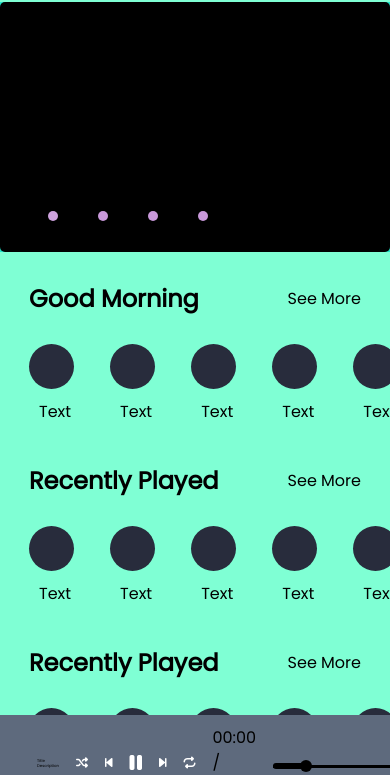
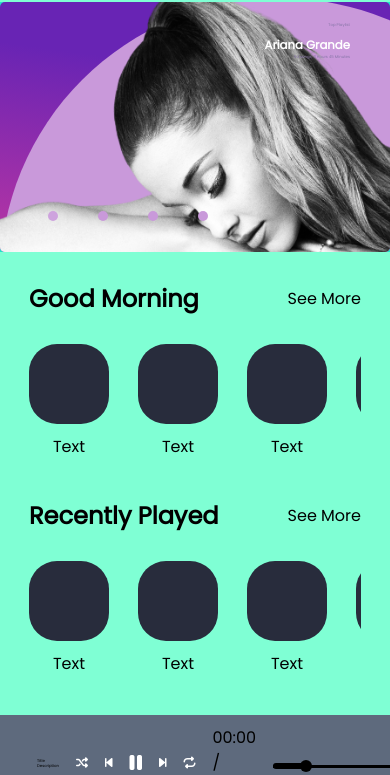
Before and after one commit to Gopisha18072003/Music-Streaming-Webpage, a plain HTML site: page index.html in a window 390 px wide. Shown: the part 69-844 px from the top of the page. Drawn offline with Linux system fonts and the light colour scheme.

Commit message:
start making design resonsive

```diff
--- a/index.html
+++ b/index.html
@@ -130,16 +130,65 @@
                       <!--radio buttons end-->
                       <!--slide images start-->
                       <div class="slide first">
-                        <div style="background-color: black;"></div>
+                        <div class="hero1">
+                            <div class="items">
+                                <img src="singer1.png" alt="">
+                                <div class="circle"></div>
+                            </div>
+
+                            <div class="hero-text">
+                                <p class="small">Top Playlist</p>
+                                <p class="big">Ariana Grande</p>
+                                <p class="medium">Save your tears, Positions, Into you, Die for you, side to side, 7 Rings, problems.....</p>
+                                <p class="small">54 songs, 3 Hours 45 Minutes</p>
+                            </div>
+                        </div>
+                      </div>
+
+                      <div class="slide">
+                        <div class="hero1">
+                            <div class="items">
+                                <img src="singer1.png" alt="">
+                                <div class="circle"></div>
+                            </div>
+
+                            <div class="hero-text">
+                                <p class="small">Top Playlist</p>
+                                <p class="big">Ariana Grande</p>
+                                <p class="medium">Save your tears, Positions, Into you, Die for you, side to side, 7 Rings, problems.....</p>
+                                <p class="small">54 songs, 3 Hours 45 Minutes</p>
+                            </div>
+                        </div>
                       </div>
                       <div class="slide">
-                        <div style="background-color: red;"></div>
+                        <div class="hero1">
+                            <div class="items">
+                                <img src="singer1.png" alt="">
+                                <div class="circle"></div>
+                            </div>
+
+                            <div class="hero-text">
+                                <p class="small">Top Playlist</p>
+                                <p class="big">Ariana Grande</p>
+                                <p class="medium">Save your tears, Positions, Into you, Die for you, side to side, 7 Rings, problems.....</p>
+                                <p class="small">54 songs, 3 Hours 45 Minutes</p>
+                            </div>
+                        </div>
                       </div>
                       <div class="slide">
-                        <div style="background-color: yellow;"></div>
-                      </div>
-                      <div class="slide">
-                        <div style="background-color: green;"></div>
+                        <div class="hero1">
+                            <div class="items">
+                                <img src="singer1.png" alt="">
+                                <div class="circle"></div>
+                            </div>
+
+                            <div class="hero-text">
+                                <p class="small">Top Playlist</p>
+                                <p class="big">Ariana Grande</p>
+                                <p class="medium">Save your tears, Positions, Into you, Die for you, side to side, 7 Rings, problems.....</p>
+                                <p class="small">54 songs, 3 Hours 45 Minutes</p>
+                            </div>
+                        </div>
                       </div>
                       <!-- slide images end-->
                       <!--automatic navigation start-->
@@ -193,142 +242,6 @@
                         <p>Text</p>
                     </div>
                 </div>
-            </div>
-
-            <div class="goodMorning">
-                <div class="heading">
-                    <h2>Recently Played</h2>
-                    <p>See More</p>
-                </div>
-                <div class="card-container">
-                    <div class="card">
-                        <div class="img"></div>
-                        <p>Text</p>
-                    </div>
-                    <div class="card">
-                        <div class="img"></div>
-                        <p>Text</p>
-                    </div>
-                    <div class="card">
-                        <div class="img"></div>
-                        <p>Text</p>
-                    </div>
-                    <div class="card">
-                        <div class="img"></div>
-                        <p>Text</p>
-                    </div>
-                    <div class="card">
-                        <div class="img"></div>
-                        <p>Text</p>
-                    </div>
-                    <div class="card last">
-                        <div class="img"></div>
-                        <p>Text</p>
-                    </div>
-                </div>
-
-            </div>
-
-            <div class="goodMorning">
-                <div class="heading">
-                    <h2>Recently Played</h2>
-                    <p>See More</p>
-                </div>
-                <div class="card-container">
-                    <div class="card">
-                        <div class="img"></div>
-                        <p>Text</p>
-                    </div>
-                    <div class="card">
-                        <div class="img"></div>
-                        <p>Text</p>
-                    </div>
-                    <div class="card">
-                        <div class="img"></div>
-                        <p>Text</p>
-                    </div>
-                    <div class="card">
-                        <div class="img"></div>
-                        <p>Text</p>
-                    </div>
-                    <div class="card">
-                        <div class="img"></div>
-                        <p>Text</p>
-                    </div>
-                    <div class="card last">
-                        <div class="img"></div>
-                        <p>Text</p>
-                    </div>
-                </div>
-
-            </div>
-
-            <div class="goodMorning">
-                <div class="heading">
-                    <h2>Recently Played</h2>
-                    <p>See More</p>
-                </div>
-                <div class="card-container">
-                    <div class="card">
-                        <div class="img"></div>
-                        <p>Text</p>
-                    </div>
-                    <div class="card">
-                        <div class="img"></div>
-                        <p>Text</p>
-                    </div>
-                    <div class="card">
-                        <div class="img"></div>
-                        <p>Text</p>
-                    </div>
-                    <div class="card">
-                        <div class="img"></div>
-                        <p>Text</p>
-                    </div>
-                    <div class="card">
-                        <div class="img"></div>
-                        <p>Text</p>
-                    </div>
-                    <div class="card last">
-                        <div class="img"></div>
-                        <p>Text</p>
-                    </div>
-                </div>
-
-            </div>
-
-            <div class="goodMorning">
-                <div class="heading">
-                    <h2>Recently Played</h2>
-                    <p>See More</p>
-                </div>
-                <div class="card-container">
-                    <div class="card">
-                        <div class="img"></div>
-                        <p>Text</p>
-                    </div>
-                    <div class="card">
-                        <div class="img"></div>
-                        <p>Text</p>
-                    </div>
-                    <div class="card">
-                        <div class="img"></div>
-                        <p>Text</p>
-                    </div>
-                    <div class="card">
-                        <div class="img"></div>
-                        <p>Text</p>
-                    </div>
-                    <div class="card">
-                        <div class="img"></div>
-                        <p>Text</p>
-                    </div>
-                    <div class="card last">
-                        <div class="img"></div>
-                        <p>Text</p>
-                    </div>
-                </div>
-
             </div>
 
             <div class="goodMorning">
--- a/style.css
+++ b/style.css
@@ -29,7 +29,9 @@ body {
     overflow-y: auto;
 
 }
-
+.side:not(#logo) {
+  font-size: 1vw;
+}
 .main {
     flex: 85%;
     background-color: aquamarine;
@@ -116,6 +118,7 @@ body {
     margin-left: 48px;
     display: flex;
     justify-content: flex-start;
+    z-index: 10;
   }
 
   .manual-btn{
@@ -160,6 +163,7 @@ body {
     margin-left: 48px;
     display: flex;
     justify-content: flex-start;
+    z-index: 10;
   }
 
   .navigation-auto div{
@@ -228,6 +232,11 @@ input[type=text]:focus {
 .card-container {
     display: flex;
     flex-wrap: nowrap;
+    overflow-x: scroll;
+    overflow-y: hidden;
+}
+.card-container::-webkit-scrollbar {
+    display:none;
 }
 .card {
     margin-right: 29px;
@@ -237,8 +246,11 @@ input[type=text]:focus {
     margin-right: 0px;
 }
 .card .img {
+
     width: 11.5vw;
     height: 11.5vw;
+    min-width: 80px;
+    min-height: 80px;
     background-color: #282c3c;
     border-radius: 28px;
 }
@@ -254,6 +266,7 @@ input[type=text]:focus {
 
 #logo {
     color: white;
+    font-size: 2.5vw;
     padding-top: 10px;
     padding-left: 20px;
 }
@@ -319,6 +332,7 @@ input[type=text]:focus {
     display: flex;
     flex-flow: column nowrap;
     height: 60vh;
+    border-radius: 4px;
 }
 
 .playlists {
@@ -390,22 +404,7 @@ input[type=text]:focus {
     padding-right: 20px;
     display: none;
   }
-  @media screen and (max-width: 600px) {
-    .main {width:100%; display:block;}
-    .main #hamburger{display: inline-block;}
-    .side {
-      height: 100%;
-      width: 0;
-      position: fixed;
-      z-index: 1;
-      top: 0;
-      left: 0;
-      overflow-x: hidden;
-      transition: 0.5s;
-    }
-    .top #closebtn{display: inline-block;}
 
-  }
 
 .Top20 {
   background-color: coral;
@@ -544,3 +543,86 @@ footer>p{
     left: 7vw;
     top: 10px;
 }
+
+.hero1 {
+  background: rgb(104,36,180);
+  background: linear-gradient(188deg, rgba(104,36,180,1) 31%, rgba(180,52,164,1) 95%);
+  display: flex;
+  flex-flow: row nowrap;
+  justify-content: space-between;
+  padding-right: 40px;
+  width:100%;
+  box-sizing: border-box;
+  overflow: hidden;
+}
+.items {
+  flex: 60%;
+  position: relative;
+}
+.items img {
+  max-width: 580px;
+  max-height: 350px;
+  position: absolute;
+  z-index: 2;
+
+}
+.items .circle {
+  width: 560px;
+  height: 560px;
+  background-color: #c999da;
+  border-radius: 50%;
+  position: absolute;
+  left: -12;
+  top: -4px;
+  z-index: 1;
+}
+
+.hero-text{
+  flex: 40%;
+  z-index: 3;
+  padding-top: 20px;
+}
+.hero-text p {
+  white-space: pre-wrap;
+  text-align: left;
+}
+
+.hero-text .small {
+  color:#8876a8;
+  font-size: 1vw;
+  padding-bottom: 10px;
+}
+
+.hero-text .big {
+  color: white;
+  font-size: 3vw;
+  font-weight: bolder;
+}
+.hero-text .medium {
+  color:#302445;
+  font-size:1.5vw;
+}
+
+@media screen and (max-width: 950px) {
+  .main {width:100%; display:block;}
+  .main #hamburger{display: inline-block;}
+  .side {
+    height: 100%;
+    width: 0;
+    position: fixed;
+    z-index: 11;
+    top: 0;
+    left: 0;
+    overflow-x: hidden;
+    transition: 0.5s;
+  }
+  .top #closebtn{display: inline-block;}
+
+}
+
+@media screen and (max-width: 600px)
+{
+  .items {padding-right: 10px;}
+  .hero-text p {text-align: end;}
+  .hero-text .medium {display: none;}
+}
```
Also changed, not shown: singer1.png (added).
